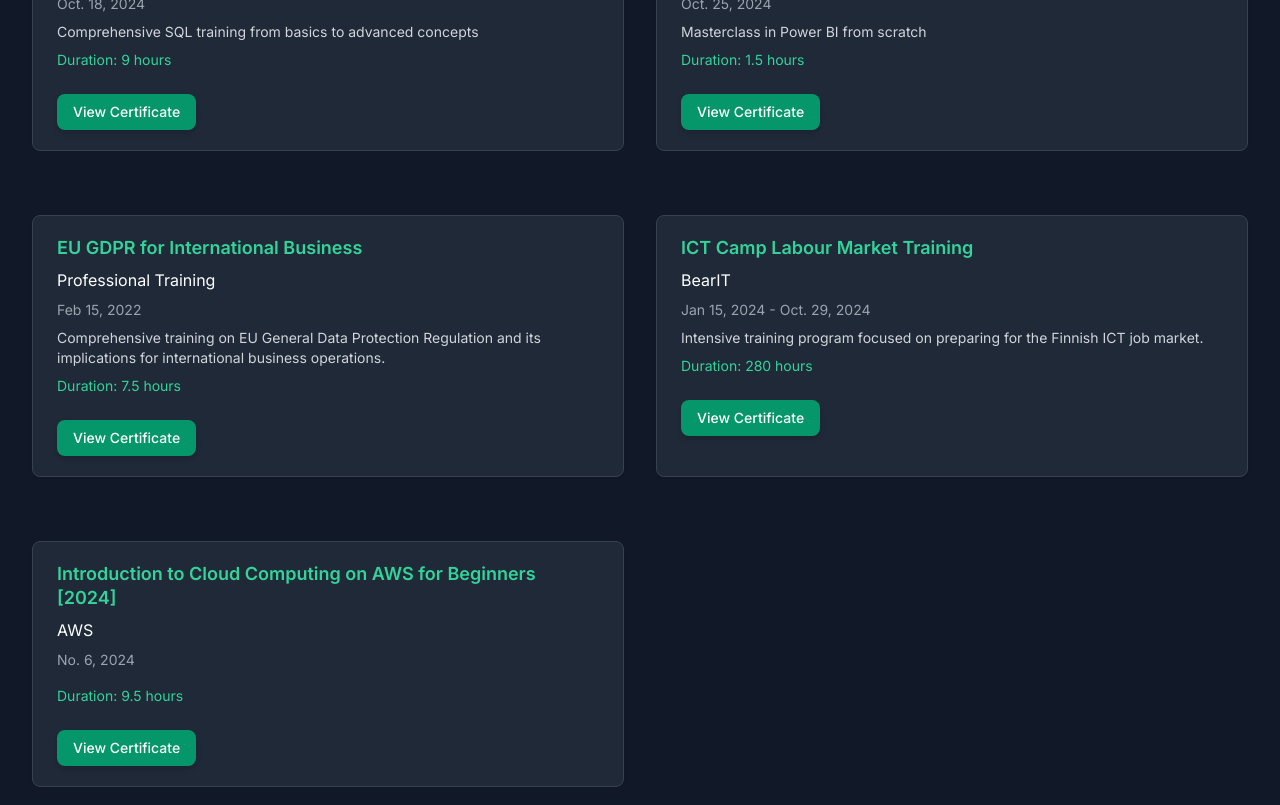
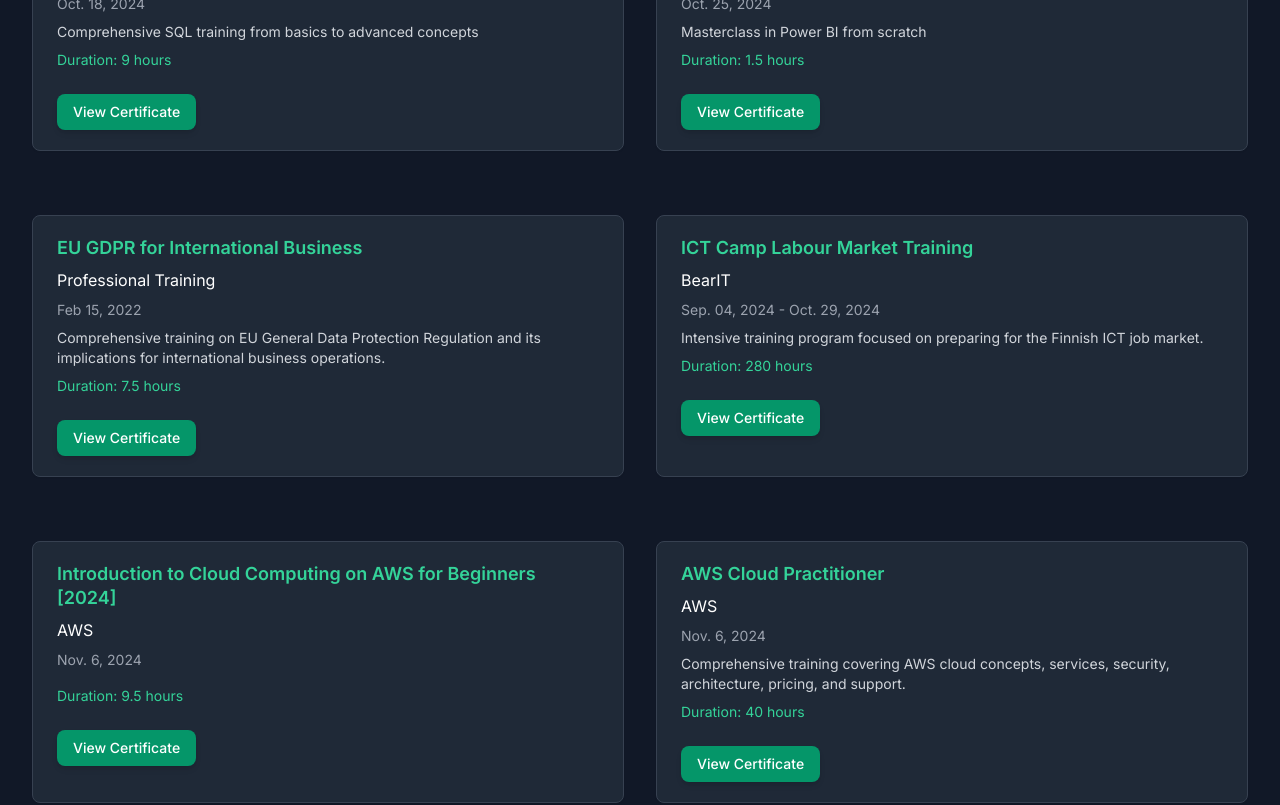
Before and after one commit to AidaKokko/Portfolio, a Next.js app: page / in a window 1280 px wide. Shown: the part 6085-6890 px from the top of the page. Built offline with nearby package versions, Linux system fonts and the light colour scheme.

Commit message:
Update training dates: ICT Camp and AWS Cloud Practitioner

```diff
--- a/src/app/page.tsx
+++ b/src/app/page.tsx
@@ -63,7 +63,7 @@ export default function Home() {
     {
       title: "ICT Camp Labour Market Training",
       provider: "BearIT",
-      period: "Jan 15, 2024 - Oct. 29, 2024",
+      period: "Sep. 04, 2024 - Oct. 29, 2024",
       description: "Intensive training program focused on preparing for the Finnish ICT job market.",
       length: "280 hours",
       certificateUrl: "/certificates/ICT Camp certificate.pdf"
@@ -71,10 +71,18 @@ export default function Home() {
     {
       title: "Introduction to Cloud Computing on AWS for Beginners [2024]",
       provider: "AWS",
-      period: "No. 6, 2024",
+      period: "Nov. 6, 2024",
       description: "",
       length: "9.5 hours",
       certificateUrl: "/certificates/Introduction to Cloud Computing on AWS for Beginners [2024].pdf"
+    },
+    {
+      title: "AWS Cloud Practitioner",
+      provider: "AWS",
+      period: "Nov. 6, 2024",
+      description: "Comprehensive training covering AWS cloud concepts, services, security, architecture, pricing, and support.",
+      length: "40 hours",
+      certificateUrl: "/certificates/AWS_certificate.pdf"
     }
   ];
 
@@ -501,7 +509,7 @@ export default function Home() {
                 {
                   title: "ICT Camp Labour Market Training",
                   provider: "BearIT",
-                  period: "Jan 15, 2024 - Oct. 29, 2024",
+                  period: "Sep. 04, 2024 - Oct. 29, 2024",
                   description: "Intensive training program focused on preparing for the Finnish ICT job market.",
                   length: "280 hours",
                   certificateUrl: "/certificates/ICT Camp certificate.pdf"
@@ -509,10 +517,18 @@ export default function Home() {
                 {
                   title: "Introduction to Cloud Computing on AWS for Beginners [2024]",
                   provider: "AWS",
-                  period: "No. 6, 2024",
+                  period: "Nov. 6, 2024",
                   description: "",
                   length: "9.5 hours",
                   certificateUrl: "/certificates/Introduction to Cloud Computing on AWS for Beginners [2024].pdf"
+                },
+                {
+                  title: "AWS Cloud Practitioner",
+                  provider: "AWS",
+                  period: "Nov. 6, 2024",
+                  description: "Comprehensive training covering AWS cloud concepts, services, security, architecture, pricing, and support.",
+                  length: "40 hours",
+                  certificateUrl: "/certificates/AWS_certificate.pdf"
                 }
               ].map((training) => (
                 <div
```
